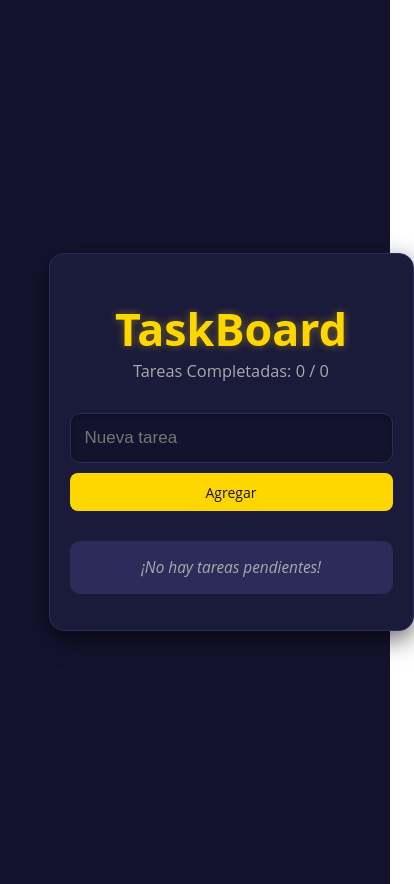
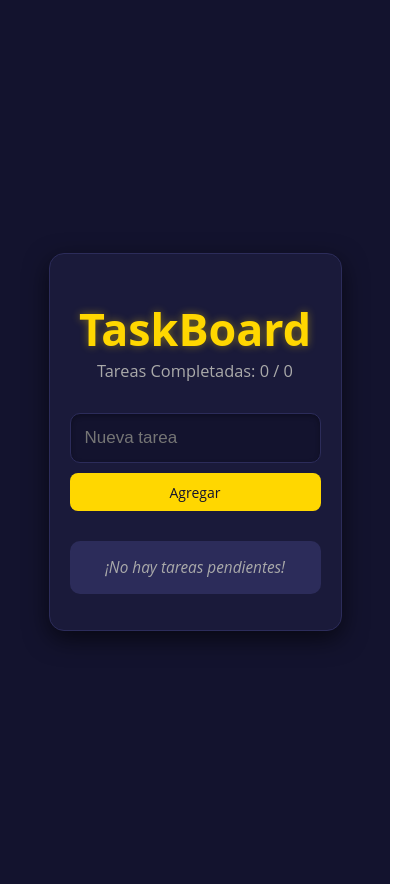
Before and after one commit to Zeth444/Tablon-de-Tareas, a React (Vite) app: page / in a window 390 px wide. Shown: the whole page, 414 px wide, since content can reach past the window. Built offline with nearby package versions, Linux system fonts and the light colour scheme.

Commit message:
Update App.css with box-sizing and margin changes
Added box-sizing property to the App container and adjusted margin for mobile view.

```diff
--- a/src/App.css
+++ b/src/App.css
@@ -24,17 +24,18 @@ body {
 }
 
 /* --- Contenedor Principal de la App --- */
+/* --- Contenedor Principal de la App --- */
 .App {
   max-width: 600px;
   width: 100%;
   margin: 40px auto;
   padding: 30px;
-  background-color: var(--blue-deep); /* Contenedor azul profundo */
+  background-color: var(--blue-deep);
   border-radius: 15px;
-  box-shadow: 0 8px 25px var(--shadow-color); /* Sombra más pronunciada */
-  border: 1px solid var(--blue-light); /* Borde sutil */
+  box-shadow: 0 8px 25px var(--shadow-color);
+  border: 1px solid var(--blue-light);
+  box-sizing: border-box; /* <--- AÑADE ESTA LÍNEA */
 }
-
 h1 {
   text-align: center;
   color: var(--yellow-bright);
@@ -202,7 +203,7 @@ input[type='checkbox'] {
   /* 2. Reducimos el padding de la app */
   .App {
     padding: 20px;
-    margin: 15px; /* Menos margen en móvil */
+    margin: 15px auto; /* <--- CAMBIA ESTA LÍNEA */
   }
 
   /* 3. ¡El formulario! Hacemos que el botón se ponga DEBAJO del input */
```
